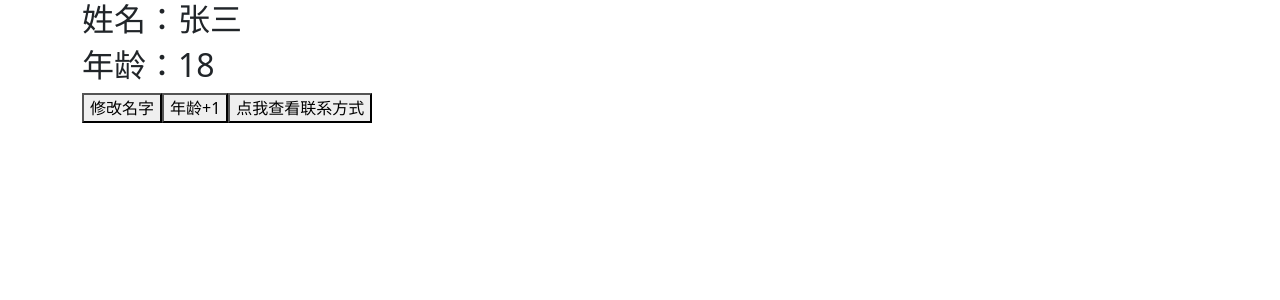
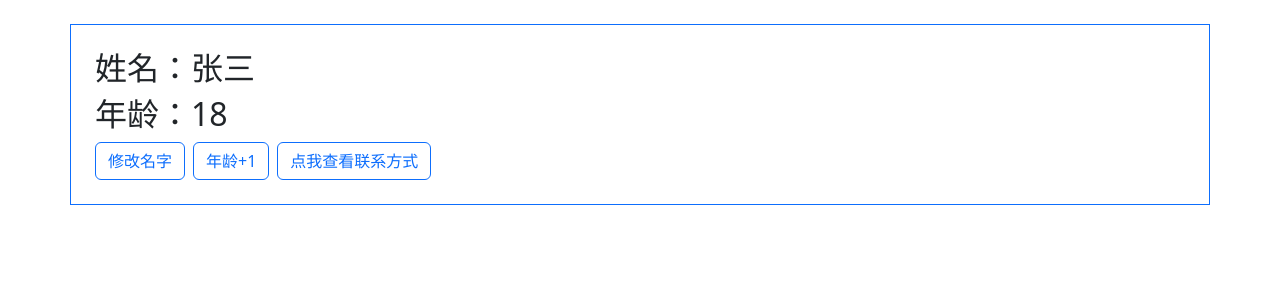
Before and after one commit to workji/vuedemo, a Vue app: page / in a window 1280 px wide. Shown: the top 300 px of the page. Built offline with nearby package versions, Linux system fonts and the light colour scheme.

Commit message:
change css

```diff
--- a/src/component/Person.vue
+++ b/src/component/Person.vue
@@ -1,10 +1,10 @@
 <template>
-    <div class="container person">
+    <div class="container border border-primary mt-4 p-4">
         <h2>姓名：{{name}}</h2>
         <h2>年龄：{{age}}</h2>
-        <button @click="changeName">修改名字</button>
-        <button @click="changeAge">年龄+1</button>
-        <button @click="showTel">点我查看联系方式</button>
+        <button class="btn btn-outline-primary me-2" @click="changeName">修改名字</button>
+        <button class="btn btn-outline-primary me-2" @click="changeAge">年龄+1</button>
+        <button class="btn btn-outline-primary" @click="showTel">点我查看联系方式</button>
     </div>
 </template>
 
```
